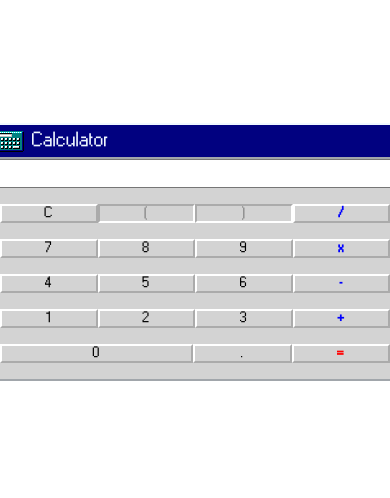
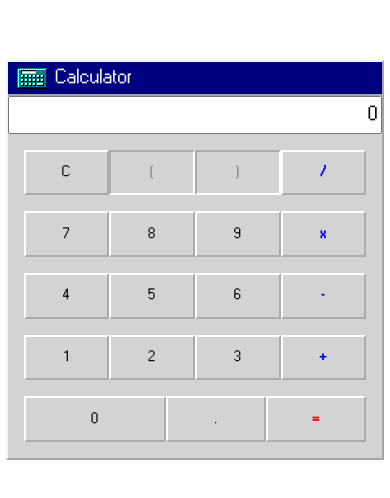
Before and after one commit to Exocet-1/odin-calculator, a plain HTML site: page index.html in a window 390 px wide. Shown: the part 170-668 px from the top of the page. Drawn offline with Linux system fonts and the light colour scheme.

Commit message:
Much better scaling and responsiveness - width 100% and maxwidth works much better for scaling a centered flex container!

```diff
--- a/style.css
+++ b/style.css
@@ -4,7 +4,7 @@
 }
 
 body {
-    margin: 0;
+    margin: 2%;
     padding: 0;
     border: 0;
     height: 100vh;
@@ -19,8 +19,8 @@ body {
 .container {
     background-color: lightgrey;
     border: 2px outset aliceblue;
-    width: 50vh;
-    height: 30vh;
+    width: 100%;
+    max-width: 500px;
     overflow: hidden;
     display: flex;
     flex-direction: column;
@@ -62,19 +62,17 @@ input {
     display: flex;
     flex-direction: column;
     gap: 16px;
-    flex: 1;
 }
 
 .row {
     display: flex;
-    flex: 1;
 }
 
 button {
     font-family: 'ExoSans', Arial, Helvetica, sans-serif;
     flex: 1;
     margin: 0;
-    padding: 0;
+    padding: 1em 2em;
     border: 2px outset white;
     background-color: inherit;
     color: black;
```
